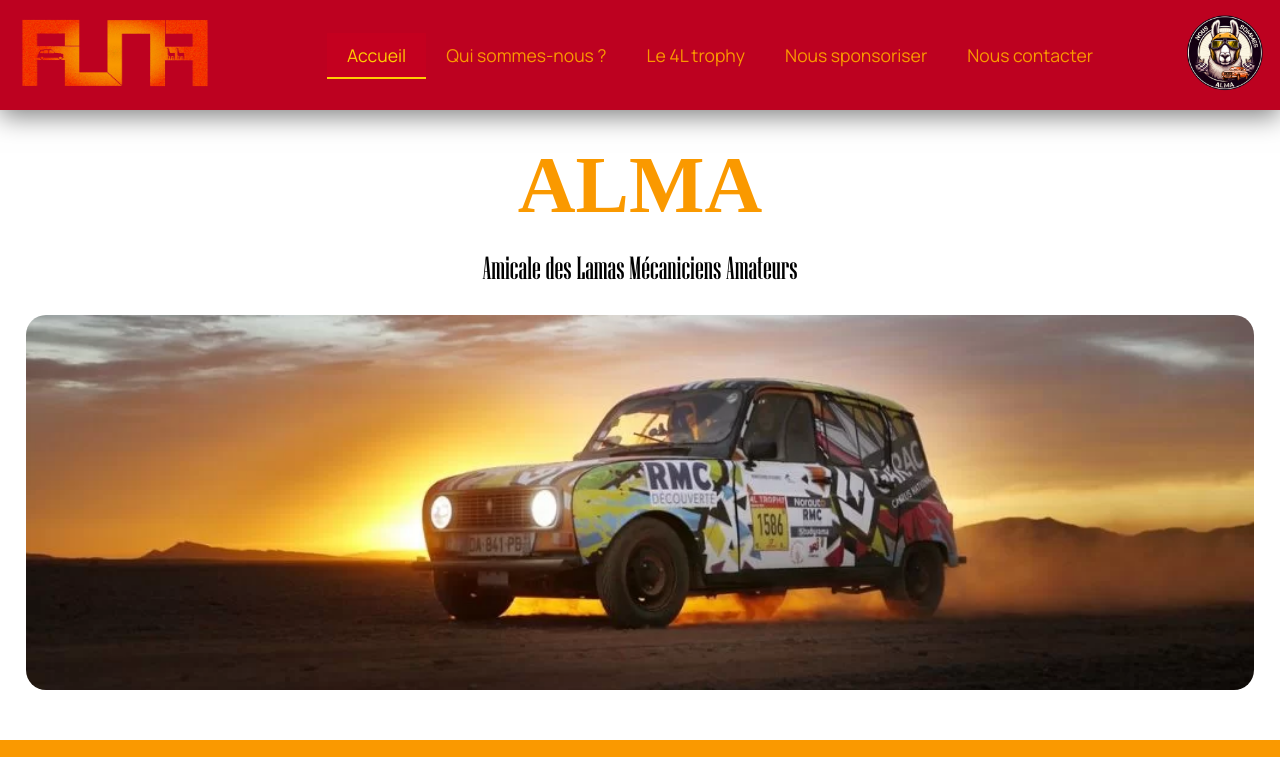
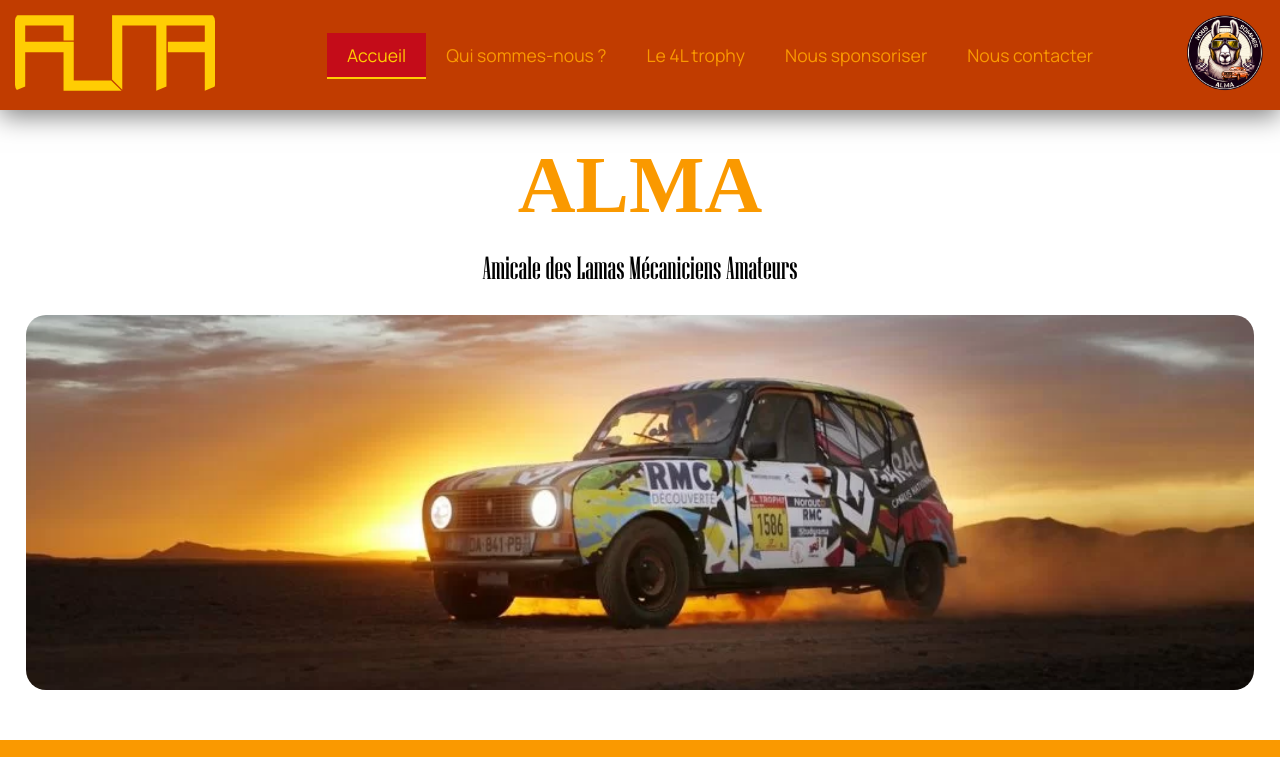
Before and after one commit to alb-de-carp/application_web_alma, a plain HTML site: page pages/accueil.html in a window 1280 px wide. Shown: the top 757 px of the page. Drawn offline with Linux system fonts and the light colour scheme; a web font is replaced by a local one.

Commit message:
creation de la branche

```diff
--- a/pages/accueil.html
+++ b/pages/accueil.html
@@ -12,7 +12,7 @@
     <body>
         <header>
         <!-- <a href="https://www.4ltrophy.com/" target="_blank" title="Accédez au site officiel du 4L Trophy"> <img src="..\Images\Logo_4Ltrophy.png" class="logo_4ltrophy"></a> -->
-        <a href="accueil.html"><img src="../images/logos/ALMA - logo2.png" alt="logo2 ALMA" title="Retour à l'accueil" class="logo2_alma"></a>
+        <a href="accueil.html"><img src="../images/logos/ALMA - logo2.svg" alt="logo2 ALMA" title="Retour à l'accueil" class="logo2_alma"></a>
         <nav>
             <ul>
                 <li><a href="" class="actuel"> Accueil</a></li>
--- a/pages/style.css
+++ b/pages/style.css
@@ -22,7 +22,7 @@ footer  {
     padding: 15px;
     height: 80px;
     margin: 0;
-    background : #BD0120;
+    background : #C13C00;
     /* background: linear-gradient(#BD0120 90%, #FAC800 10%); */
 }
 
```
Also changed, not shown: pages/le_projet.html (+1 -1 lines), pages/nous_contacter.html (+1 -1 lines), pages/nous_sponsoriser.html (+1 -1 lines), pages/qui_sommes_nous.html (+1 -1 lines).
